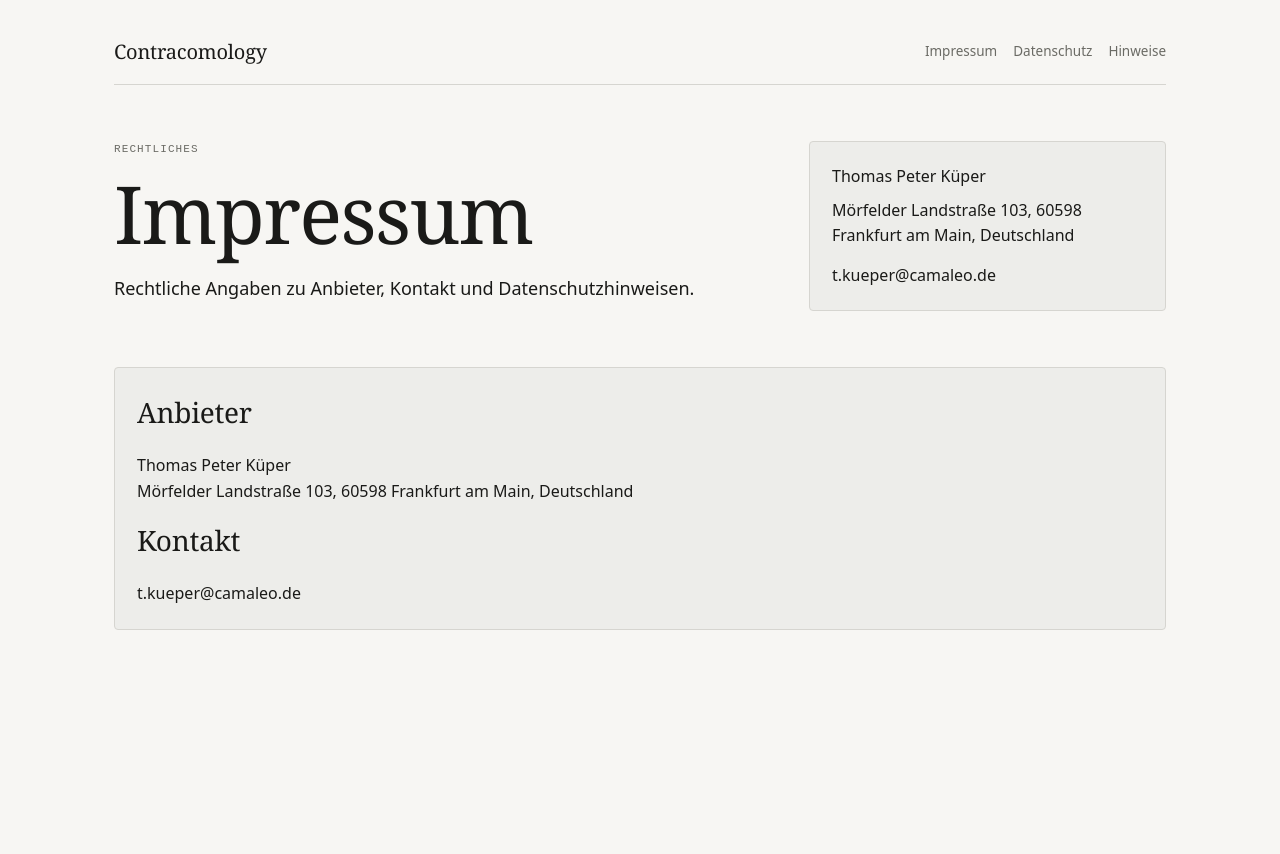
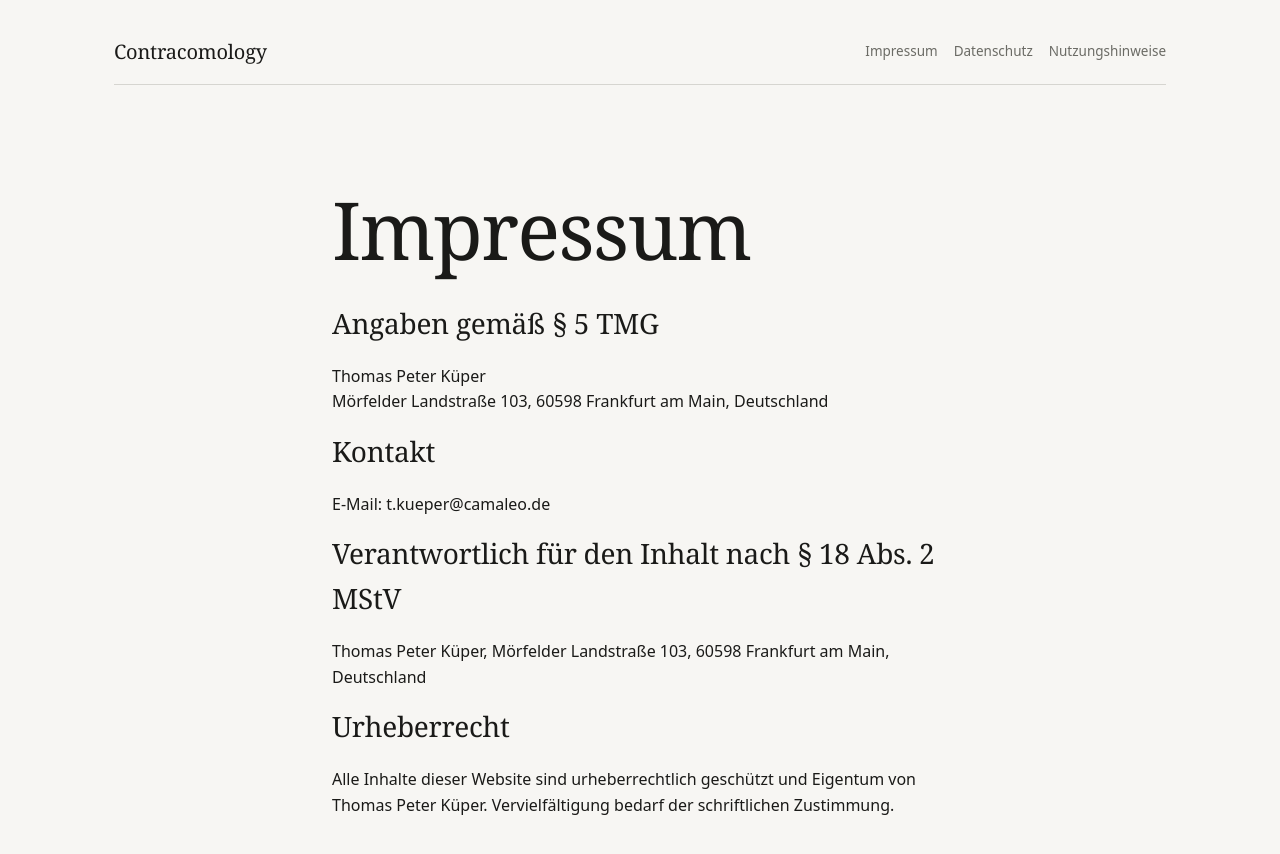
Before and after one commit to thomaspeterkueper/contracomology, a Next.js app: page /de/legal/imprint in a window 1280 px wide. Shown: the top 854 px of the page. Before the commit the page ends 800 px from the top, so only its background shows below. Built offline with nearby package versions, Linux system fonts and the light colour scheme; no server answers.

Commit message:
Rewrite: Legal-Seite rendert vollständige Inhalte aus legalInfo

```diff
--- a/app/[locale]/legal/[kind]/page.tsx
+++ b/app/[locale]/legal/[kind]/page.tsx
@@ -1,7 +1,6 @@
 import Link from 'next/link';
 import { notFound } from 'next/navigation';
 import { legalInfo } from '@/lib/public-content';
-import { getLegalInfo } from '@/lib/kg';
 import { isLocale, type Locale, ui } from '@/lib/i18n';
 
 const legalKinds = ['imprint', 'privacy', 'terms'] as const;
@@ -10,21 +9,14 @@ type LegalKind = (typeof legalKinds)[number];
 function pageTitle(kind: LegalKind, locale: Locale): string {
   if (kind === 'imprint') return locale === 'de' ? 'Impressum' : 'Imprint';
   if (kind === 'privacy') return locale === 'de' ? 'Datenschutz' : 'Privacy';
-  return locale === 'de' ? 'Hinweise' : 'Notes';
+  return locale === 'de' ? 'Nutzungshinweise' : 'Terms';
 }
 
 export default async function LegalPage({ params }: { params: Promise<{ locale: string; kind: string }> }) {
   const { locale: rawLocale, kind } = await params;
   if (!isLocale(rawLocale) || !legalKinds.includes(kind as LegalKind)) notFound();
   const locale: Locale = rawLocale;
-  const t = ui[locale];
   const k = kind as LegalKind;
-
-  // KG-Daten bevorzugen, Fallback auf statische legalInfo
-  const kg = await getLegalInfo();
-  const responsible = kg?.responsible ?? legalInfo.responsible;
-  const address = kg?.address ?? legalInfo.address;
-  const email = kg?.email ?? legalInfo.email;
 
   return (
     <main className="shell">
@@ -33,53 +25,41 @@ export default async function LegalPage({ params }: { params: Promise<{ locale:
         <nav className="nav">
           <Link href={`/${locale}/legal/imprint`}>{locale === 'de' ? 'Impressum' : 'Imprint'}</Link>
           <Link href={`/${locale}/legal/privacy`}>{locale === 'de' ? 'Datenschutz' : 'Privacy'}</Link>
-          <Link href={`/${locale}/legal/terms`}>{locale === 'de' ? 'Hinweise' : 'Notes'}</Link>
+          <Link href={`/${locale}/legal/terms`}>{locale === 'de' ? 'Nutzungshinweise' : 'Terms'}</Link>
         </nav>
       </header>
 
-      <section className="hero">
-        <div>
-          <p className="eyebrow">{t.legal}</p>
-          <h1>{pageTitle(k, locale)}</h1>
-          <p className="lede">{t.legalNote}</p>
-        </div>
-        <aside className="card">
-          <h3>{responsible}</h3>
-          <p>{address}</p>
-          <p><a href={`mailto:${email}`}>{email}</a></p>
-        </aside>
-      </section>
+      <div style={{ maxWidth: '680px', margin: '0 auto', padding: '3rem 2rem 6rem' }}>
+        <h1 style={{ marginBottom: '2rem' }}>{pageTitle(k, locale)}</h1>
 
-      <section className="card">
-        {k === 'imprint' ? (
-          <>
-            <h2>{locale === 'de' ? 'Anbieter' : 'Provider'}</h2>
-            <p>{responsible}<br />{address}</p>
+        {k === 'imprint' && (
+          <div>
+            <h2>{locale === 'de' ? 'Angaben gemäß § 5 TMG' : 'Legal notice pursuant to § 5 TMG'}</h2>
+            <p style={{ whiteSpace: 'pre-line' }}>{legalInfo.responsible}{`\n`}{legalInfo.address}</p>
             <h2>{locale === 'de' ? 'Kontakt' : 'Contact'}</h2>
-            <p><a href={`mailto:${email}`}>{email}</a></p>
-          </>
-        ) : null}
-        {k === 'privacy' ? (
-          <>
-            <h2>{locale === 'de' ? 'Datenschutzhinweise' : 'Privacy notes'}</h2>
+            <p>E-Mail: <a href={`mailto:${legalInfo.email}`}>{legalInfo.email}</a></p>
+            <h2>{locale === 'de' ? 'Verantwortlich für den Inhalt nach § 18 Abs. 2 MStV' : 'Responsible for content'}</h2>
+            <p>{legalInfo.responsible}, {legalInfo.address.split('\n').slice(0, 2).join(', ')}</p>
+            <h2>{locale === 'de' ? 'Urheberrecht' : 'Copyright'}</h2>
             <p>{locale === 'de'
-              ? 'Beim Besuch dieser Website werden keine Kontaktformulare bereitgestellt.'
-              : 'No contact forms are provided on this website.'}</p>
-            <p>{locale === 'de'
-              ? 'Technisch notwendige Zugriffsdaten können durch den Hosting-Anbieter verarbeitet werden.'
-              : 'Technically necessary access data may be processed by the hosting provider.'}</p>
-            <p>{locale === 'de'
-              ? 'Bei Kontakt per E-Mail werden die übermittelten Angaben zur Bearbeitung verwendet.'
-              : 'If you contact us by email, the submitted data will be used to process your request.'}</p>
-          </>
-        ) : null}
-        {k === 'terms' ? (
-          <>
-            <h2>{locale === 'de' ? 'Hinweise' : 'Notes'}</h2>
-            <p>{locale === 'de' ? legalInfo.disclaimerDe : legalInfo.disclaimerEn}</p>
-          </>
-        ) : null}
-      </section>
+              ? 'Alle Inhalte dieser Website sind urheberrechtlich geschützt und Eigentum von Thomas Peter Küper. Vervielfältigung bedarf der schriftlichen Zustimmung.'
+              : 'All content on this website is protected by copyright and property of Thomas Peter Küper. Reproduction requires written consent.'
+            }</p>
+          </div>
+        )}
+
+        {k === 'privacy' && (
+          <div style={{ whiteSpace: 'pre-wrap', lineHeight: '1.8', color: '#555' }}>
+            {locale === 'de' ? legalInfo.privacy.de : legalInfo.privacy.en}
+          </div>
+        )}
+
+        {k === 'terms' && (
+          <div style={{ whiteSpace: 'pre-wrap', lineHeight: '1.8', color: '#555' }}>
+            {locale === 'de' ? legalInfo.terms.de : legalInfo.terms.en}
+          </div>
+        )}
+      </div>
     </main>
   );
 }
```
